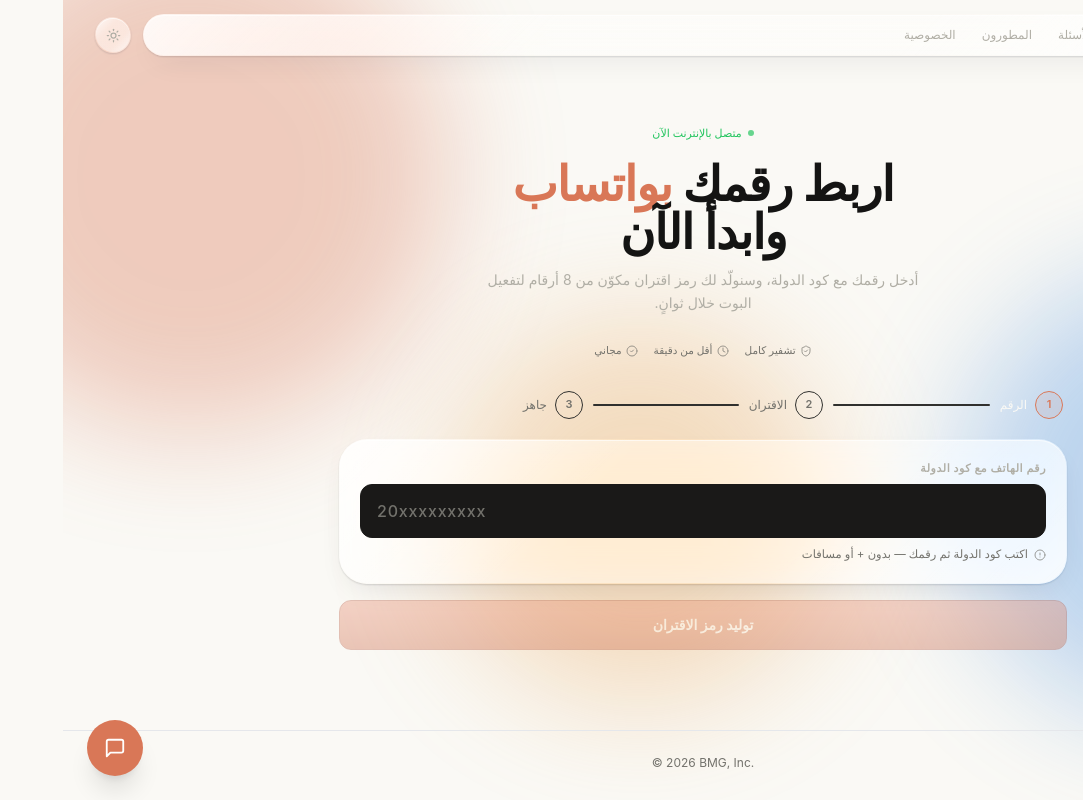
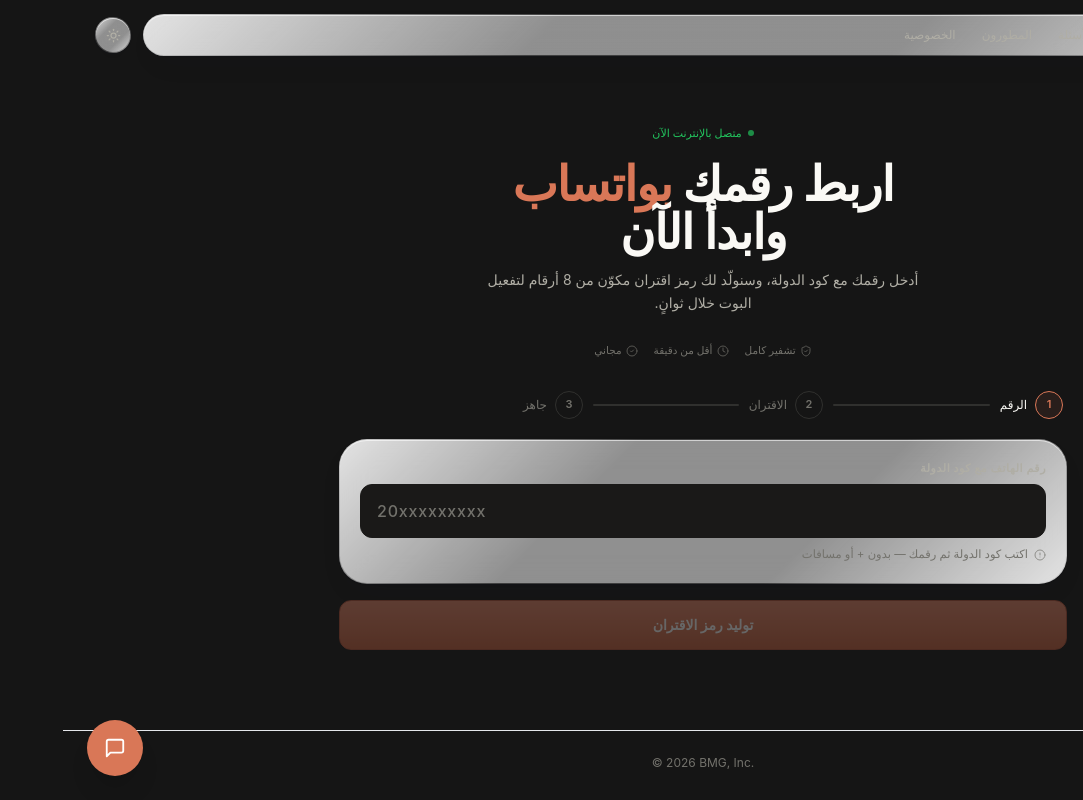
Before and after one commit to ux656/Freund, a Next.js app: page / in a window 1280 px wide. Shown: the whole page, without its empty margins (197-1280 px from the left). Built offline with nearby package versions, Linux system fonts and the light colour scheme.

Commit message:
Set page background to solid #151515

```diff
--- a/app/layout.tsx
+++ b/app/layout.tsx
@@ -8,10 +8,7 @@ export const metadata: Metadata = {
 };
 
 export const viewport: Viewport = {
-  themeColor: [
-    { media: "(prefers-color-scheme: dark)", color: "#141413" },
-    { media: "(prefers-color-scheme: light)", color: "#FAF9F5" },
-  ],
+  themeColor: "#151515",
   width: "device-width",
   initialScale: 1,
   viewportFit: "cover",
@@ -39,16 +36,10 @@ export default function RootLayout({ children }: { children: React.ReactNode })
       </head>
       <body
         className={cn(
-          "font-body bg-bg-light text-text-light dark:bg-bg dark:text-text",
+          "font-body bg-[#151515] text-text",
           "min-h-dvh antialiased transition-colors duration-300"
         )}
       >
-        {/* خلفية الزجاج السائل */}
-        <div className="liquid-bg" aria-hidden="true">
-          <div className="liquid-blob liquid-blob-1" />
-          <div className="liquid-blob liquid-blob-2" />
-          <div className="liquid-blob liquid-blob-3" />
-        </div>
         {children}
       </body>
     </html>
```
